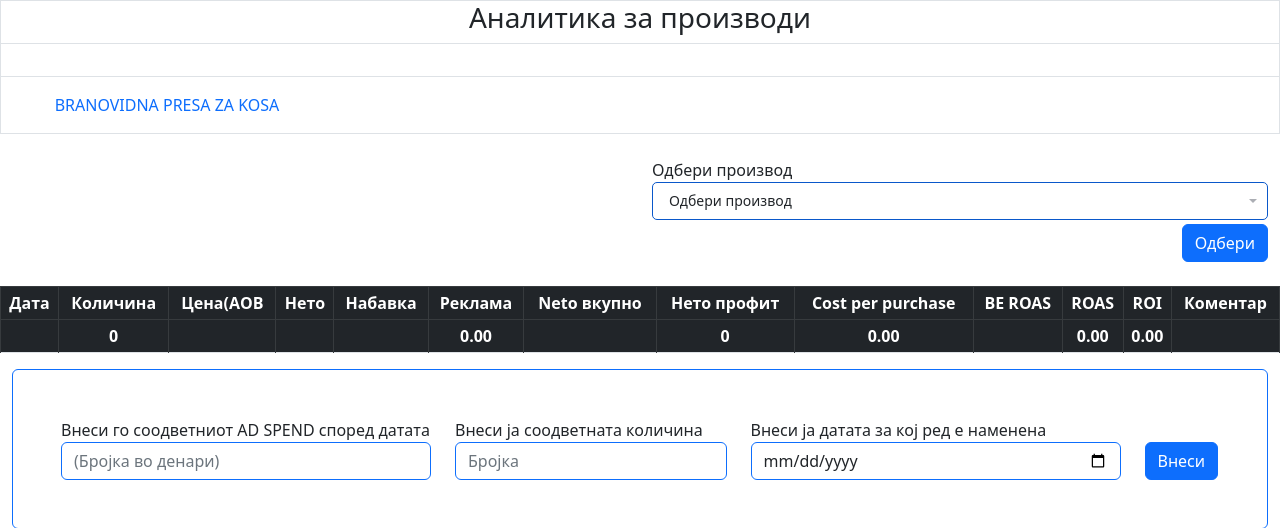
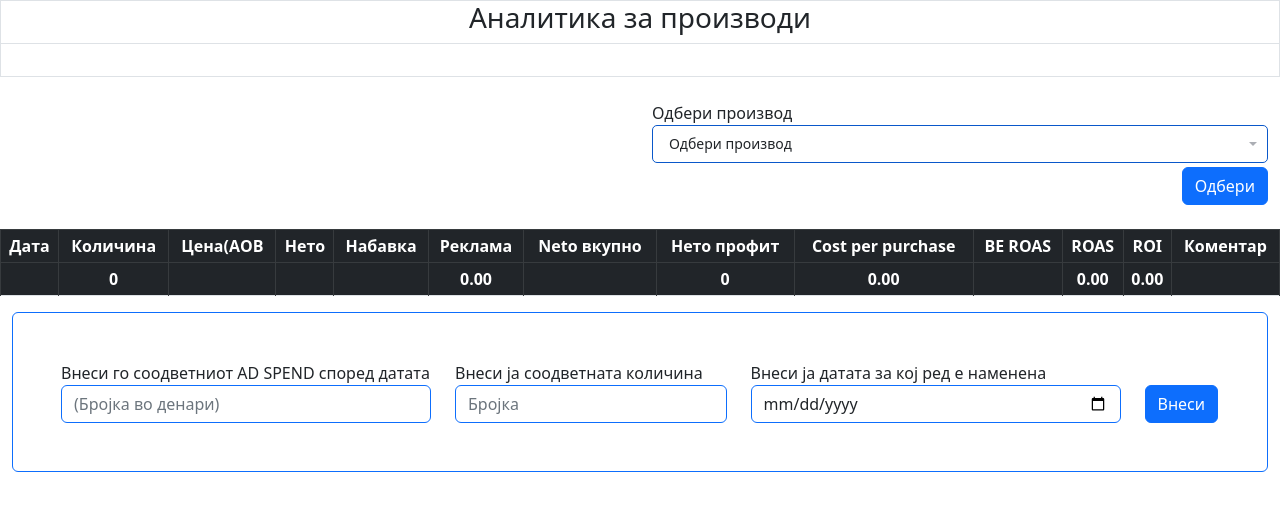
Before and after one commit to TheFrisb/GreenGoProd, a Django app: page /analytics/daily_ad_spend/ in a window 1280 px wide. Shown: the top 528 px of the page. Run offline with Django 4.2, Linux system fonts and the light colour scheme; the visitor is signed in with stand-in values (Sample User, id 1); data comes from the database, SQL or seed files in the repository; data that the repository does not hold is empty; parts of the project's set-up code (start-up, migrations or seed data) failed here and were passed over; some libraries are stand-ins or nearby versions.

Commit message:
Update daily_ad_spend.html

```diff
--- a/analytics/templates/analytics/daily_ad_spend.html
+++ b/analytics/templates/analytics/daily_ad_spend.html
@@ -200,9 +200,7 @@ select {
   <a href="{{ option.owner.get_absolute_url }}" class="link-secondary text-decoration-none" style="min-width:300px;text-align:center; transition: transform 0.15s ease-out; ">{{ option.owner.product.sku }}</a>
   {% endfor %}
 </div>
-<div class="container-xxl d-flex p-3 border-bottom border-start border-end text-uppercase overflow-hidden" id="campaign-list">
-  <a href="#" class="link-primary text-decoration-none" style="min-width:300px;text-align:center; transition: transform 0.15s ease-out; ">Branovidna presa za kosa</a>
-</div>
+
 <div class="container-xxl w-80 py-4">
 {% csrf_token %}
 <input type="hidden" name="owner" id="owner" value="{{ daily_item.id }}">
```
